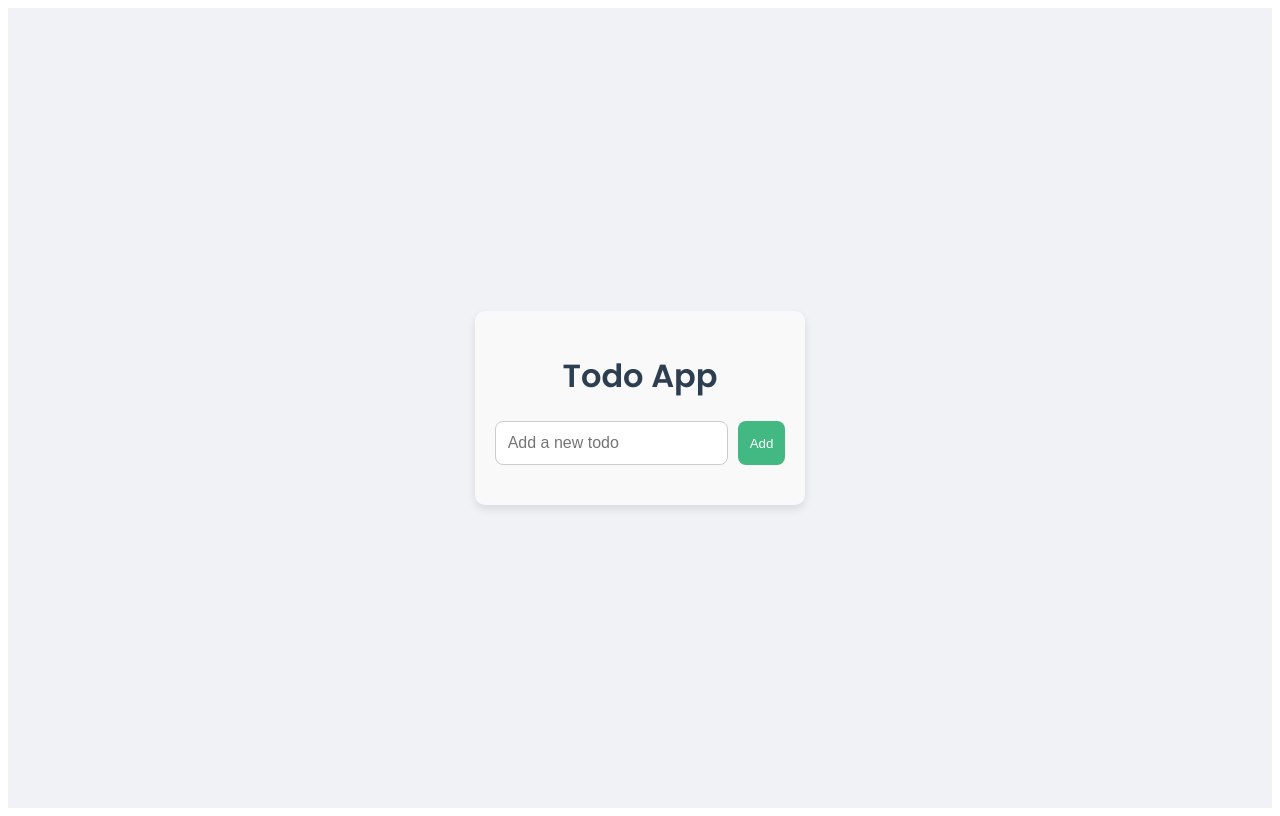
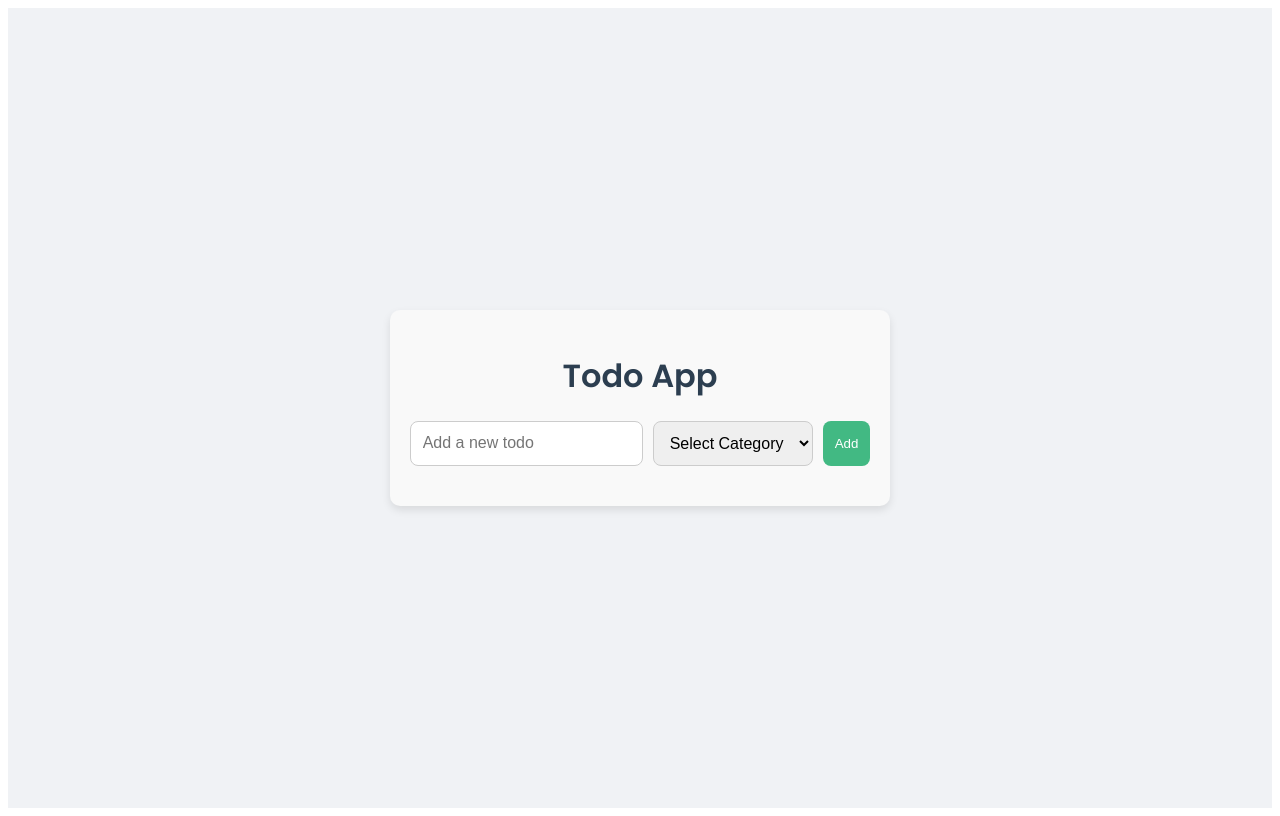
Before and after one commit to Laloka2000/vue-todoapp, a Vue app: page / in a window 1280 px wide. Built offline with nearby package versions, Linux system fonts and the light colour scheme.

Commit message:
Animáció hozzáadása

```diff
--- a/src/App.vue
+++ b/src/App.vue
@@ -28,4 +28,5 @@ export default {
   justify-content: center;
   align-items: center;
 }
+
 </style>
--- a/src/components/TodoApp.vue
+++ b/src/components/TodoApp.vue
@@ -3,20 +3,33 @@
         <h1>Todo App</h1>
         <div class="input-container">
             <input v-model="newTodo" @keyup.enter="addTodo" type="text" placeholder="Add a new todo" />
+            <select v-model="newCategory">
+                <option value="">Select Category</option>
+                <option value="Work">Work</option>
+                <option value="Personal">Personal</option>
+                <option value="Urgent">Urgent</option>
+            </select>
             <button @click="addTodo" class="add-button">Add</button>
         </div>
-        <ul class="todo-list">
-            <li v-for="(todo, index) in todos" :key="index" class="todo-item">
+        <transition-group name="fade" tag="ul" class="todo-list">
+            <li v-for="(todo, index) in todos" :key="todo.id" class="todo-item">
                 <div class="todo-content" @click="toggleComplete(index)">
                     <span :class="{ 'completed': todo.completed }">{{ todo.text }}</span>
+                    <span class="category">({{ todo.category }})</span>
                 </div>
                 <button @click="startEditing(index)" class="edit-button">Edit</button>
                 <button @click="deleteTodo(index)" class="delete-button">Delete</button>
             </li>
-        </ul>
+        </transition-group>
         <div v-if="isEditing" class="edit-form">
             <h3>Edit Todo</h3>
             <input v-model="editingText" type="text" />
+            <select v-model="editingCategory">
+                <option value="">Select Category</option>
+                <option value="Work">Work</option>
+                <option value="Personal">Personal</option>
+                <option value="Urgent">Urgent</option>
+            </select>
             <button @click="saveEdit" class="save-button">Save</button>
             <button @click="cancelEdit" class="cancel-button">Cancel</button>
         </div>
@@ -30,22 +43,27 @@ export default {
     {
         return {
             newTodo: '',
+            newCategory: '',
             todos: [],
             isEditing: false,
             editingIndex: null,
-            editingText: ''
+            editingText: '',
+            editingCategory: ''
         };
     },
     methods: {
         addTodo()
         {
-            if (this.newTodo.trim() !== '')
+            if (this.newTodo.trim() !== '' && this.newCategory !== '')
             {
                 this.todos.push({
+                    id: Date.now(),
                     text: this.newTodo,
+                    category: this.newCategory,
                     completed: false
                 });
                 this.newTodo = '';
+                this.newCategory = '';
             }
         },
         deleteTodo(index)
@@ -61,15 +79,18 @@ export default {
             this.isEditing = true;
             this.editingIndex = index;
             this.editingText = this.todos[index].text;
+            this.editingCategory = this.todos[index].category;
         },
         saveEdit()
         {
-            if (this.editingText.trim() !== '')
+            if (this.editingText.trim() !== '' && this.editingCategory !== '')
             {
                 this.todos[this.editingIndex].text = this.editingText.trim();
+                this.todos[this.editingIndex].category = this.editingCategory;
                 this.isEditing = false;
                 this.editingIndex = null;
                 this.editingText = '';
+                this.editingCategory = '';
             }
         },
         cancelEdit()
@@ -77,6 +98,7 @@ export default {
             this.isEditing = false;
             this.editingIndex = null;
             this.editingText = '';
+            this.editingCategory = '';
         }
     }
 };
@@ -109,6 +131,14 @@ input[type="text"] {
     margin-right: 10px;
 }
 
+select {
+    padding: 12px;
+    font-size: 16px;
+    border: 1px solid #ccc;
+    border-radius: 8px;
+    margin-right: 10px;
+}
+
 .add-button {
     padding: 12px;
     background-color: #42b983;
@@ -121,6 +151,16 @@ input[type="text"] {
 
 .add-button:hover {
     background-color: #369b74;
+}
+
+.fade-enter-active,
+.fade-leave-active {
+    transition: opacity 0.5s;
+}
+
+.fade-enter,
+.fade-leave-to {
+    opacity: 0;
 }
 
 .todo-list {
@@ -137,6 +177,11 @@ input[type="text"] {
     margin: 10px 0;
     border-radius: 8px;
     box-shadow: 0 2px 5px rgba(0, 0, 0, 0.1);
+    transition: transform 0.3s;
+}
+
+.todo-item:hover {
+    transform: scale(1.02);
 }
 
 .todo-content {
@@ -147,6 +192,12 @@ input[type="text"] {
 .completed {
     text-decoration: line-through;
     color: #888;
+}
+
+.category {
+    font-style: italic;
+    color: #555;
+    margin-left: 10px;
 }
 
 .edit-button {
@@ -184,6 +235,7 @@ input[type="text"] {
     padding: 20px;
     border-radius: 10px;
     box-shadow: 0 2px 5px rgba(0, 0, 0, 0.1);
+    transition: opacity 0.5s;
 }
 
 .save-button {
```
